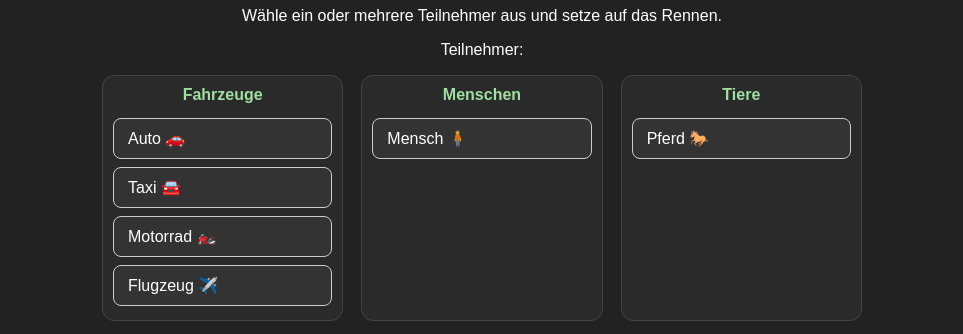
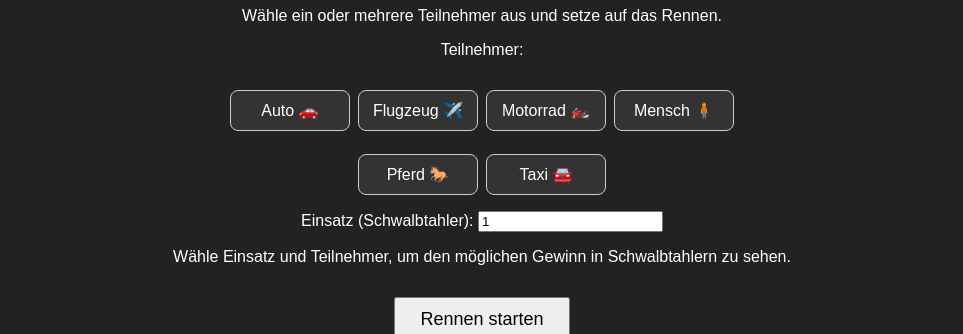
Before and after one commit to vali9555/Vali955, a plain HTML site: page Auto-Rennen-multitipp.html in a window 1280 px wide. Shown: the part 94-428 px from the top of the page, without its empty margins (158-1121 px from the left). Drawn offline with Linux system fonts and the light colour scheme.

Commit message:
Restore Auto-Rennen-multitipp to previous working version

```diff
--- a/Auto-Rennen-multitipp.html
+++ b/Auto-Rennen-multitipp.html
@@ -67,28 +67,13 @@ select {
     width: 280px;
 }
 
-#chooserGroups {
+#carChooser {
     display: flex;
     flex-wrap: wrap;
     justify-content: center;
-    gap: 18px;
+    gap: 8px;
     margin: 10px auto;
-    max-width: 760px;
-}
-
-.group {
-    background: #2a2a2a;
-    border: 1px solid #444;
-    border-radius: 12px;
-    padding: 10px;
-    min-width: 180px;
-    flex: 1 1 180px;
-}
-
-.group-title {
-    margin: 0 0 10px;
-    font-size: 16px;
-    color: #9fdf9f;
+    max-width: 520px;
 }
 
 .car-choice {
@@ -100,9 +85,6 @@ select {
     border-radius: 8px;
     cursor: pointer;
     min-width: 120px;
-    margin: 4px 0;
-    width: 100%;
-    text-align: left;
 }
 
 .car-choice.selected {
@@ -123,7 +105,7 @@ select {
 <p>Wähle ein oder mehrere Teilnehmer aus und setze auf das Rennen.</p>
 
 <p>Teilnehmer:</p>
-<div id="chooserGroups"></div>
+<div id="carChooser"></div>
 
 <p>
 Einsatz (Schwalbtahler):
@@ -138,78 +120,49 @@ Einsatz (Schwalbtahler):
 <h2 id="result"></h2>
 
 <script>
-const participantGroups = [
-    { title: 'Fahrzeuge', items: [
-        { name: 'Auto', icon: '🚗' },
-        { name: 'Taxi', icon: '🚘' },
-        { name: 'Motorrad', icon: '🏍️' },
-        { name: 'Flugzeug', icon: '✈️' }
-    ] },
-    { title: 'Menschen', items: [
-        { name: 'Mensch', icon: '🧍' }
-    ] },
-    { title: 'Tiere', items: [
-        { name: 'Pferd', icon: '🐎' }
-    ] }
-];
+const racers = ["🚗", "✈️", "🏍️", "🧍", "🐎", "🚘"];
+const racerNames = ["Auto", "Flugzeug", "Motorrad", "Mensch", "Pferd", "Taxi"];
 const tracks = document.getElementById('tracks');
 const result = document.getElementById('result');
 const payoutInfo = document.getElementById('payoutInfo');
-const chooserGroups = document.getElementById('chooserGroups');
+const carChooser = document.getElementById('carChooser');
 const betAmount = document.getElementById('betAmount');
 const startButton = document.getElementById('startButton');
-const selectedParticipants = new Set();
+const selectedCars = new Set();
 
-const participants = [];
-participantGroups.forEach(group => {
-    group.items.forEach(item => participants.push(item));
-});
-
-for (let i = 0; i < participants.length; i++) {
+for (let i = 0; i < racers.length; i++) {
     tracks.innerHTML += `
     <div class="track">
-        <div class="car" id="car${i}">${participants[i].icon}</div>
+        <div class="car" id="car${i}">${racers[i]}</div>
         <div class="car-number">${i + 1}</div>
         <div class="finish"></div>
     </div>
     `;
 }
 
-participantGroups.forEach(group => {
-    const groupDiv = document.createElement('div');
-    groupDiv.className = 'group';
-    const title = document.createElement('h2');
-    title.className = 'group-title';
-    title.textContent = group.title;
-    groupDiv.appendChild(title);
+for (let i = 0; i < racers.length; i++) {
+    const button = document.createElement('button');
+    button.type = 'button';
+    button.className = 'car-choice';
+    button.textContent = `${racerNames[i]} ${racers[i]}`;
+    button.dataset.index = i;
+    button.addEventListener('click', () => toggleCarSelection(i, button));
+    carChooser.appendChild(button);
+}
 
-    group.items.forEach(item => {
-        const index = participants.findIndex(part => part === item);
-        const button = document.createElement('button');
-        button.type = 'button';
-        button.className = 'car-choice';
-        button.textContent = `${item.name} ${item.icon}`;
-        button.dataset.index = index;
-        button.addEventListener('click', () => toggleParticipantSelection(index, button));
-        groupDiv.appendChild(button);
-    });
-
-    chooserGroups.appendChild(groupDiv);
-});
-
-function toggleParticipantSelection(index, button) {
-    if (selectedParticipants.has(index)) {
-        selectedParticipants.delete(index);
+function toggleCarSelection(index, button) {
+    if (selectedCars.has(index)) {
+        selectedCars.delete(index);
         button.classList.remove('selected');
     } else {
-        selectedParticipants.add(index);
+        selectedCars.add(index);
         button.classList.add('selected');
     }
     updatePayoutInfo();
 }
 
 function updatePayoutInfo() {
-    const count = selectedParticipants.size;
+    const count = selectedCars.size;
     const bet = parseInt(betAmount.value, 10);
     if (count === 0 || !bet || bet <= 0) {
         payoutInfo.textContent = 'Wähle Einsatz und Teilnehmer, um den möglichen Gewinn in Schwalbtahlern zu sehen.';
@@ -220,7 +173,7 @@ function updatePayoutInfo() {
 }
 
 function startRace() {
-    const chosenIndices = Array.from(selectedParticipants);
+    const chosenIndices = Array.from(selectedCars);
     const bet = parseInt(betAmount.value, 10);
 
     if (chosenIndices.length === 0) {
@@ -239,19 +192,19 @@ function startRace() {
     result.textContent = '';
     startButton.disabled = true;
 
-    const carElements = participants.map((_, i) => document.getElementById('car' + i));
+    const carElements = racers.map((_, i) => document.getElementById('car' + i));
     const trackElements = Array.from(document.querySelectorAll('.track'));
     const trackWidth = trackElements[0].clientWidth;
     const carWidth = carElements[0].clientWidth;
     const finishX = trackWidth - carWidth - 10;
 
     let finished = false;
-    const positions = participants.map(() => 0);
+    const positions = racers.map(() => 0);
 
     carElements.forEach(car => car.style.left = '0px');
 
     const interval = setInterval(() => {
-        for (let i = 0; i < participants.length; i++) {
+        for (let i = 0; i < cars.length; i++) {
             positions[i] += Math.random() * 8 + 1;
             carElements[i].style.left = positions[i] + 'px';
 
```
